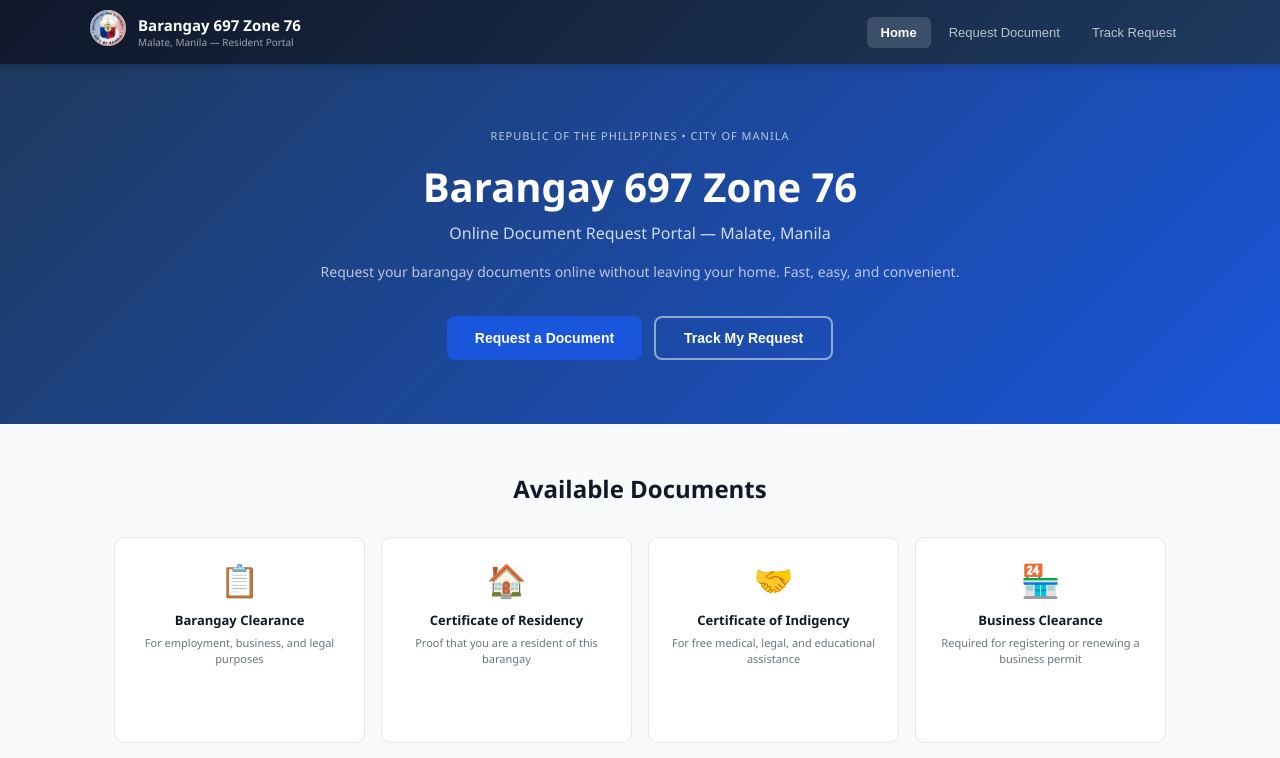
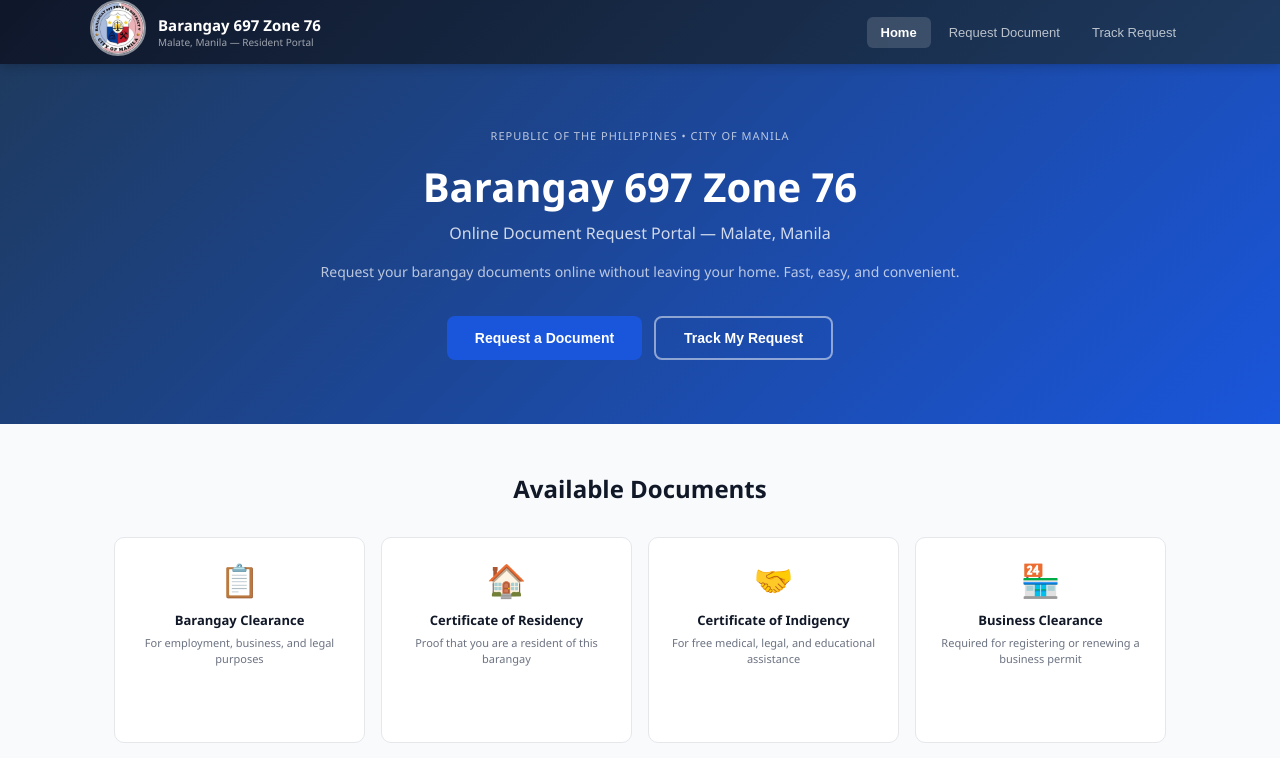
Before and after one commit to jac26-dot/resident-portal, a React (Create React App) app: page / in a window 1280 px wide. Shown: the top 758 px of the page. Built offline with nearby package versions, Linux system fonts and the light colour scheme.

Commit message:
Enlarge header logo to match admin dashboard style

```diff
--- a/src/App.js
+++ b/src/App.js
@@ -32,7 +32,7 @@ function App() {
               <img
                 src={logo}
                 alt="Barangay 697 Zone 76 Logo"
-                style={{ width: 36, height: 36, borderRadius: '50%', objectFit: 'cover' }}
+                style={{ width: 56, height: 56, borderRadius: '50%', objectFit: 'cover', border: '2px solid rgba(255,255,255,0.5)' }}
               />
             </div>
             <div>
```
